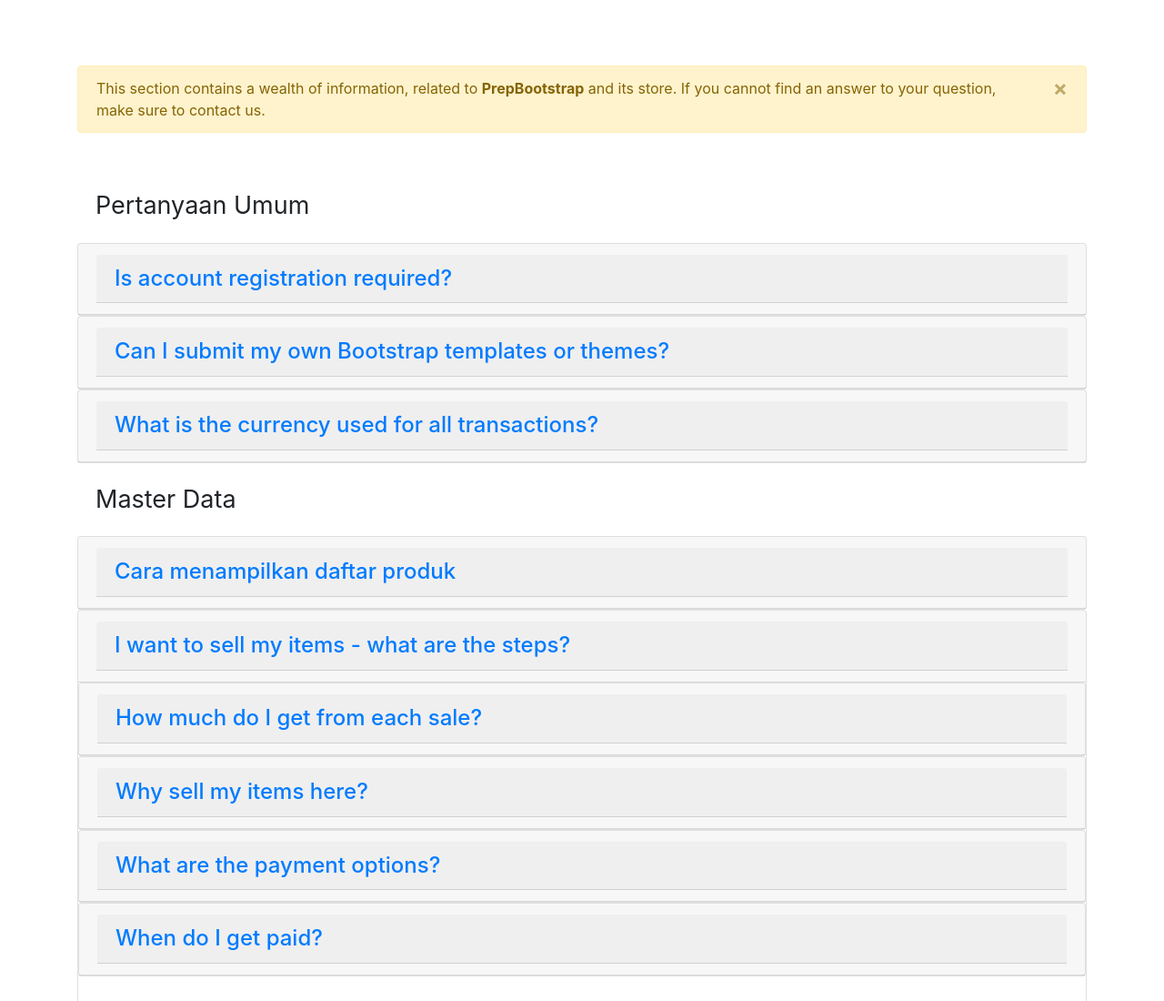
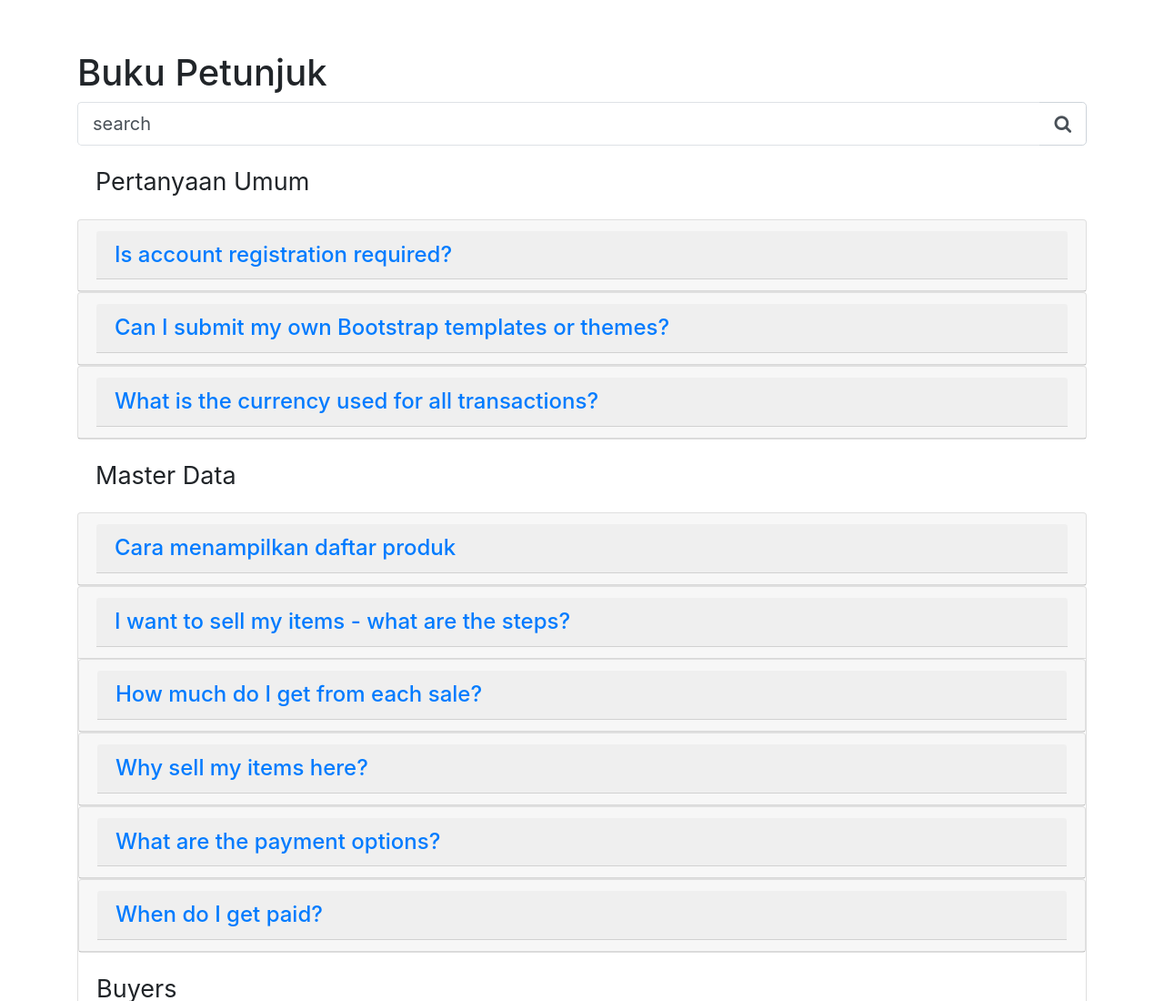
Before and after one commit to ningsihsinaga/simplidots_doc, a plain HTML site: page index.html in a window 1280 px wide. Shown: the top 1100 px of the page at 91% size. Drawn offline with nearby package versions, Linux system fonts and the light colour scheme.

Commit message:
Tambahkan search textbox

```diff
--- a/index.html
+++ b/index.html
@@ -41,21 +41,24 @@
         color: #454444;
     }
 </style>
+    <link rel="stylesheet" href="https://cdnjs.cloudflare.com/ajax/libs/font-awesome/4.7.0/css/font-awesome.css">
   </head>
   <body>
 
 <div class="container">
     <br />
     <br />
-    <br />
-
-    <div class="alert alert-warning alert-dismissible" role="alert">
-        <button type="button" class="close" data-dismiss="alert"><span aria-hidden="true">&times;</span><span class="sr-only">Close</span></button>
-        This section contains a wealth of information, related to <strong>PrepBootstrap</strong> and its store. If you cannot find an answer to your question,
-        make sure to contact us.
+    <h1 class="my-2">Buku Petunjuk</h5>
+    <div class="row">
+        <div class="col-md-12">
+            <div class="input-group input-group-lg">
+                <input class="form-control py-2 border-right-0 border" type="search" value="search" id="example-search-input">
+                <span class="input-group-append">
+                    <div class="input-group-text bg-transparent"><i class="fa fa-search"></i></div>
+                </span>
+            </div>
+        </div>
     </div>
-
-    <br />
 
     <div class="" id="accordion">
         <div class="faqHeader">Pertanyaan Umum</div>
```
